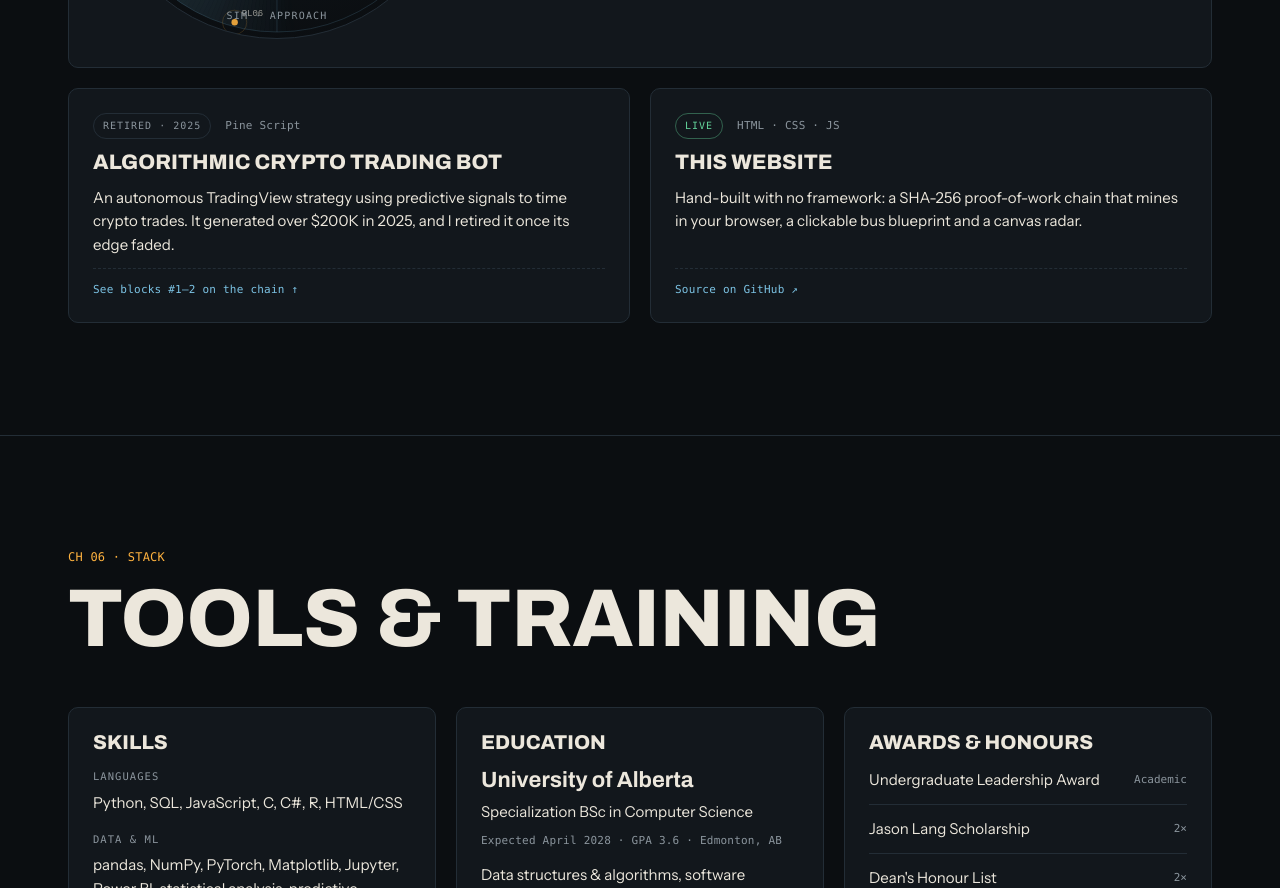
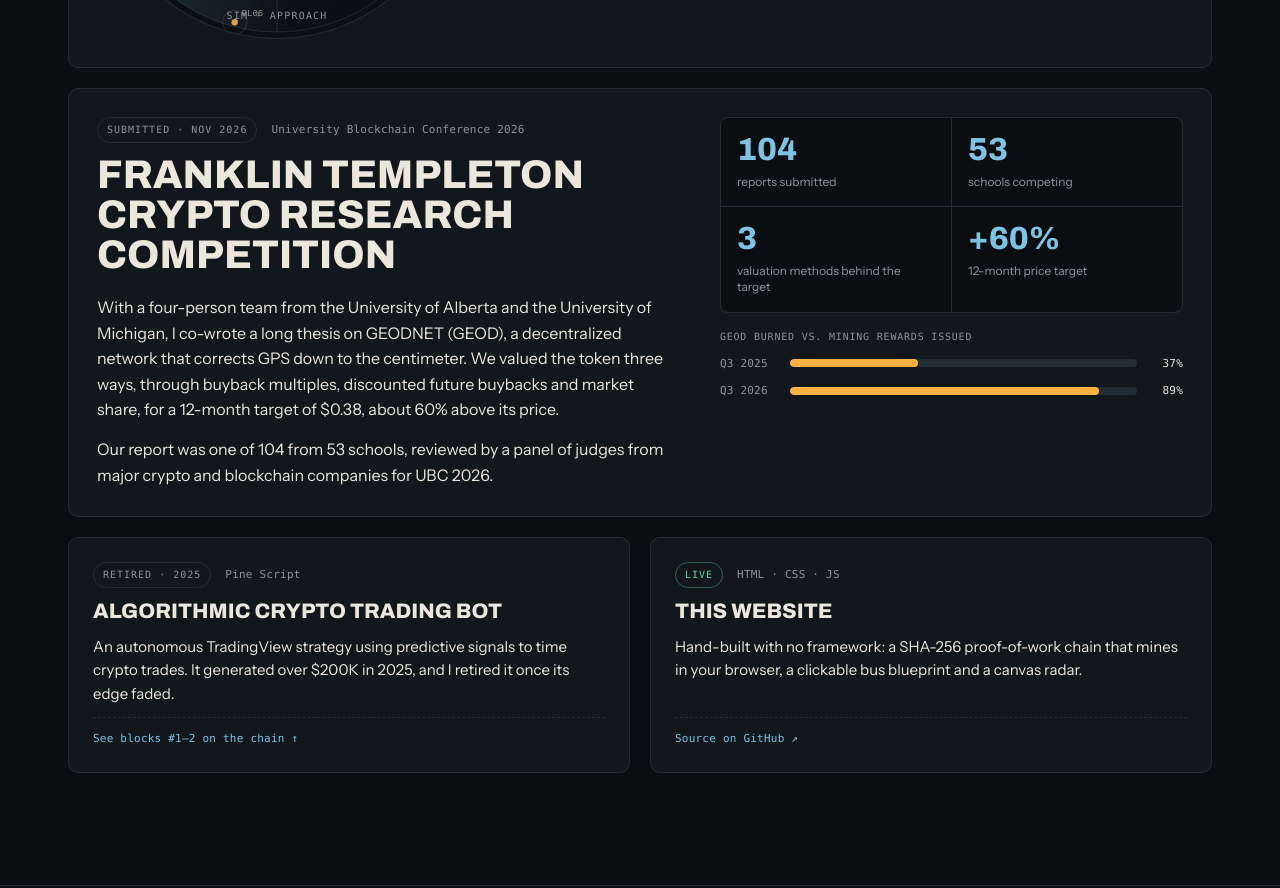
Before and after one commit to mkhani97/personal-site, a plain HTML site: page index.html in a window 1280 px wide. Shown: the part 5324-6212 px from the top of the page. Drawn offline with Linux system fonts and the light colour scheme; a web font is replaced by a local one.

Commit message:
add pitch competition

```diff
--- a/index.html
+++ b/index.html
@@ -215,6 +215,23 @@ section.ch{padding:112px 0;border-bottom:1px solid var(--line)}
 .st{font-size:10px;text-transform:uppercase;letter-spacing:.1em;padding:4px 9px;border-radius:999px;border:1px solid var(--line);color:var(--muted)}
 .st.on{color:#63d39a;border-color:rgba(99,211,154,.4)}
 .st.soon{color:var(--amber);border-color:rgba(255,178,63,.45)}
+.comp{grid-template-columns:1.25fr 1fr;align-items:start;margin-top:20px}
+.comp h3{font-size:clamp(26px,3.2vw,40px)}
+.comp p{font-size:16px;line-height:1.6;max-width:62ch}
+.score{display:flex;flex-direction:column;gap:16px}
+.tiles{display:grid;grid-template-columns:1fr 1fr;gap:1px;background:var(--line);border:1px solid var(--line);border-radius:8px;overflow:hidden}
+.tiles div{background:var(--bg);padding:16px}
+.tiles b{display:block;font-family:var(--display);font-stretch:112%;font-weight:800;font-size:32px;line-height:1;color:var(--ice);font-variant-numeric:tabular-nums}
+.tiles span{display:block;margin-top:8px;font-size:12px;color:var(--muted);line-height:1.35}
+.meter{display:grid;gap:10px;font-size:11px;color:var(--muted)}
+.meter .mt{text-transform:uppercase;letter-spacing:.08em;font-size:10px}
+.mrow{display:grid;grid-template-columns:60px 1fr 36px;align-items:center;gap:10px}
+.mrow i{height:8px;background:var(--line);border-radius:999px;overflow:hidden}
+.mrow em{display:block;height:100%;width:var(--v);background:var(--amber);border-radius:999px;transform-origin:0 50%;transition:transform 1.4s cubic-bezier(.2,.7,.2,1) .3s}
+.comp.pre .mrow em{transform:scaleX(0)}
+.comp.pre.in .mrow em{transform:none}
+.mrow b{color:var(--ink);font-weight:500;text-align:right}
+@media (max-width:900px){.comp{grid-template-columns:1fr}}
 .projs{display:grid;grid-template-columns:repeat(auto-fit,minmax(280px,1fr));gap:20px;margin-top:20px}
 .proj{padding:24px;display:flex;flex-direction:column;gap:12px;transition:border-color .25s,transform .25s}
 .proj:hover{border-color:#3a4955}
@@ -533,6 +550,28 @@ footer .wrap{display:flex;flex-wrap:wrap;justify-content:space-between;gap:10px}
           <li>Building a reinforcement learning system to support real-time air traffic decisions in the airspace around airports.</li>
           <li>Training agents to prevent near-misses and optimize aircraft sequencing for taxiing, takeoffs and landings.</li>
         </ul>
+      </div>
+    </article>
+
+    <article class="panel feature comp" data-reveal>
+      <div>
+        <div class="pmeta mono"><span class="st">Submitted · Nov 2026</span><span>University Blockchain Conference 2026</span></div>
+        <h3>Franklin Templeton Crypto Research Competition</h3>
+        <p>With a four-person team from the University of Alberta and the University of Michigan, I co-wrote a long thesis on GEODNET (GEOD), a decentralized network that corrects GPS down to the centimeter. We valued the token three ways, through buyback multiples, discounted future buybacks and market share, for a 12-month target of $0.38, about 60% above its price.</p>
+        <p style="margin-top:14px">Our report was one of 104 from 53 schools, reviewed by a panel of judges from major crypto and blockchain companies for UBC 2026.</p>
+      </div>
+      <div class="score">
+        <div class="tiles">
+          <div><b>104</b><span>reports submitted</span></div>
+          <div><b>53</b><span>schools competing</span></div>
+          <div><b>3</b><span>valuation methods behind the target</span></div>
+          <div><b>+60%</b><span>12-month price target</span></div>
+        </div>
+        <div class="meter mono">
+          <span class="mt">GEOD burned vs. mining rewards issued</span>
+          <div class="mrow"><span>Q3 2025</span><i><em style="--v:37%"></em></i><b>37%</b></div>
+          <div class="mrow"><span>Q3 2026</span><i><em style="--v:89%"></em></i><b>89%</b></div>
+        </div>
       </div>
     </article>
 
```
